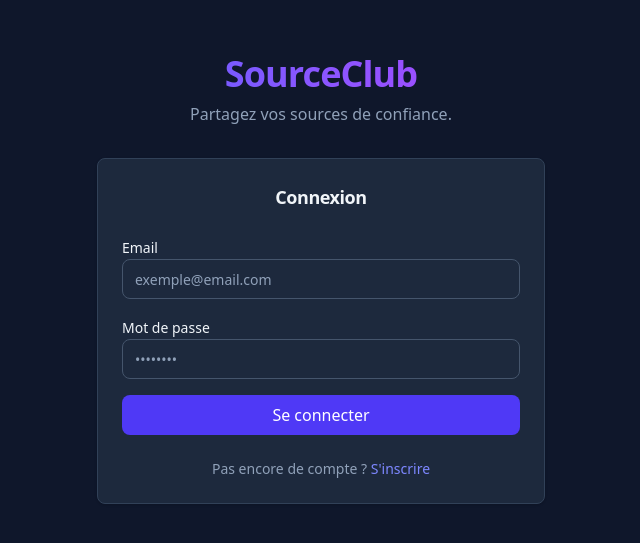
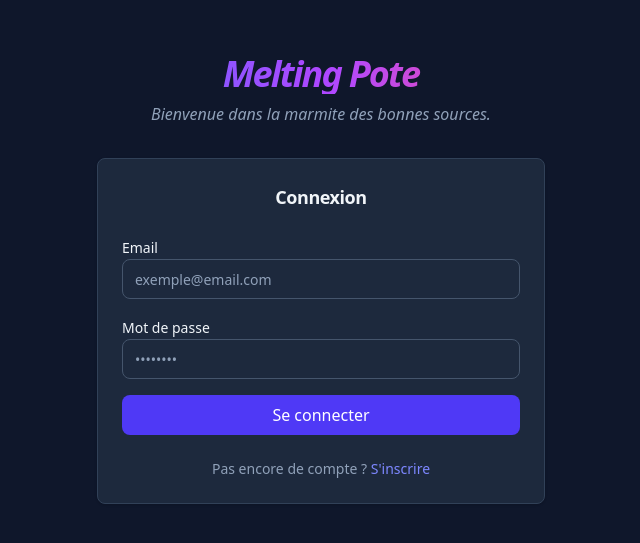
Before and after one commit to tristansalmon69/Source-Club, a React (Vite) app: page /auth/login in a window 1280 px wide. Shown: the part 121-664 px from the top of the page, without its empty margins (319-959 px from the left). Built offline with nearby package versions, Linux system fonts and the light colour scheme.

Commit message:
chore: rename project to Melting Pote and update branding visuals

```diff
--- a/index.html
+++ b/index.html
@@ -4,7 +4,7 @@
     <meta charset="UTF-8" />
     <link rel="icon" type="image/svg+xml" href="/vite.svg" />
     <meta name="viewport" content="width=device-width, initial-scale=1.0" />
-    <title>sourceclub</title>
+    <title>Melting Pote</title>
   </head>
   <body>
     <div id="root"></div>
--- a/package.json
+++ b/package.json
@@ -1,5 +1,5 @@
 {
-  "name": "sourceclub",
+  "name": "melting-pote",
   "private": true,
   "version": "0.0.0",
   "type": "module",
--- a/src/components/layout/AuthLayout.tsx
+++ b/src/components/layout/AuthLayout.tsx
@@ -5,10 +5,10 @@ export function AuthLayout() {
         <div className="min-h-screen flex items-center justify-center p-4 bg-slate-900">
             <div className="w-full max-w-md space-y-8">
                 <div className="text-center">
-                    <h1 className="text-4xl font-bold tracking-tight bg-gradient-to-r from-indigo-500 to-purple-500 bg-clip-text text-transparent">
-                        SourceClub
+                    <h1 className="text-4xl font-bold bg-gradient-to-r from-indigo-500 via-purple-500 to-pink-500 bg-clip-text text-transparent tracking-tighter italic">
+                        Melting Pote
                     </h1>
-                    <p className="mt-2 text-slate-400">Partagez vos sources de confiance.</p>
+                    <p className="mt-2 text-slate-400 italic">Bienvenue dans la marmite des bonnes sources.</p>
                 </div>
                 <Outlet />
             </div>
--- a/src/components/layout/Layout.tsx
+++ b/src/components/layout/Layout.tsx
@@ -74,8 +74,8 @@ export function Layout() {
             <main className="flex-1 overflow-y-auto overflow-x-hidden pb-20 md:pb-0">
                 {/* Mobile Header */}
                 <header className="md:hidden flex items-center justify-between border-b border-slate-800 bg-[#0a0a0f]/95 backdrop-blur-sm p-4 sticky top-0 z-20">
-                    <h1 className="text-xl font-bold bg-gradient-to-r from-indigo-500 to-purple-500 bg-clip-text text-transparent">
-                        SourceClub
+                    <h1 className="text-xl font-bold bg-gradient-to-r from-indigo-500 via-purple-500 to-pink-500 bg-clip-text text-transparent tracking-tighter italic">
+                        Melting Pote
                     </h1>
                     <Button variant="ghost" size="sm" onClick={() => signOut()}>
                         <LogOut className="h-5 w-5" />
@@ -84,8 +84,8 @@ export function Layout() {
 
                 {/* Desktop Header */}
                 <header className="hidden md:flex items-center justify-between border-b border-slate-800 bg-[#0a0a0f] p-6 sticky top-0 z-20">
-                    <h1 className="text-2xl font-bold bg-gradient-to-r from-indigo-500 to-purple-500 bg-clip-text text-transparent">
-                        SourceClub
+                    <h1 className="text-2xl font-bold bg-gradient-to-r from-indigo-500 via-purple-500 to-pink-500 bg-clip-text text-transparent tracking-tighter italic">
+                        Melting Pote
                     </h1>
                     <Button variant="ghost" onClick={() => signOut()}>
                         <LogOut className="h-5 w-5 mr-2" />
@@ -130,7 +130,7 @@ export function Layout() {
                     touchAction: 'none'
                 }}
                 className={`group fixed bottom-36 right-4 md:bottom-24 md:right-8 z-50 flex items-center gap-3 cursor-move select-none ${isDragging ? 'scale-110 active:scale-95' : ''}`}
-                onClick={(e) => {
+                onClick={() => {
                     // Prevent navigation if we dragged more than 5px
                     if (Math.abs(position.x) > 5 || Math.abs(position.y) > 5) {
                         // This logic is tricky with absolute translation.
--- a/src/pages/Dashboard.tsx
+++ b/src/pages/Dashboard.tsx
@@ -69,8 +69,8 @@ export function Dashboard() {
                 <div className="text-center py-12 space-y-4">
                     <div className="text-6xl">🏠</div>
                     <div>
-                        <h3 className="text-xl font-semibold text-slate-200 mb-2">
-                            Bienvenue sur SourceClub !
+                        <h3 className="text-xl font-semibold text-slate-200 mb-2 italic">
+                            Bienvenue sur Melting Pote !
                         </h3>
                         <p className="text-slate-400 mb-4">
                             Tu n'as pas encore de club. Crée ou rejoins un club pour commencer à partager des sources.
```
